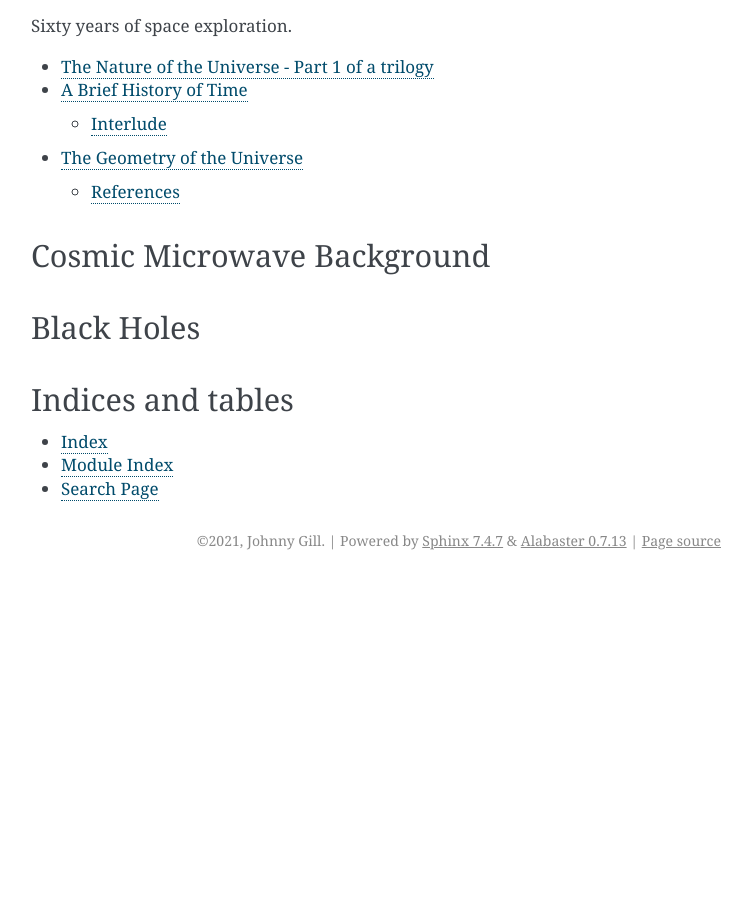
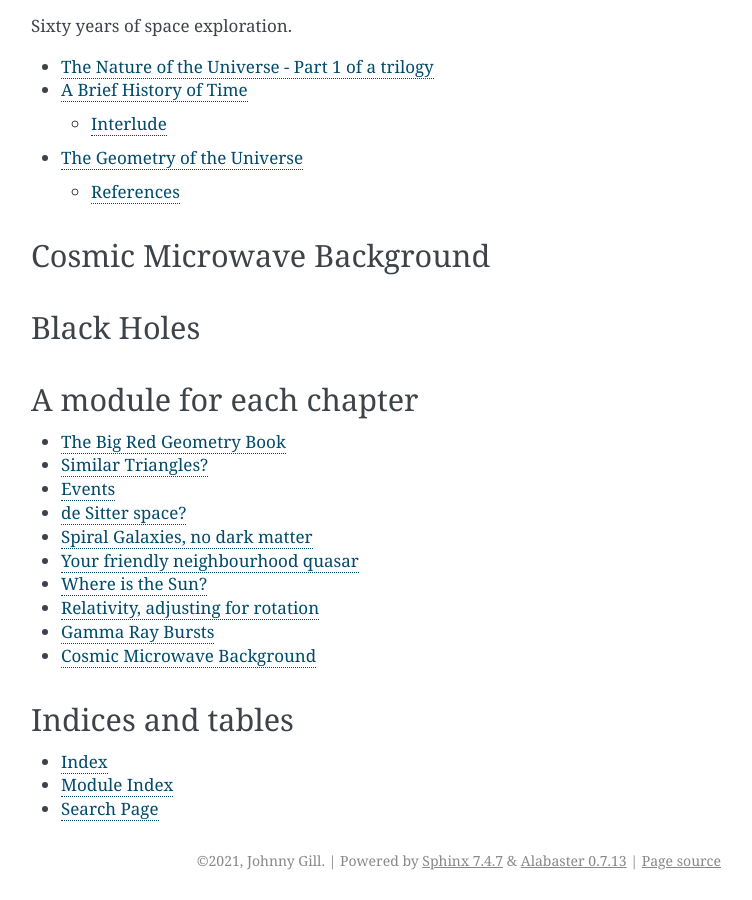
Before and after one commit to swfiua/gotu, a Sphinx documentation site: the page built from docs/index.rst, in a window 1280 px wide and 900 px high, scrolled down 1878 px. Shown: the whole window, without its empty margins (389-1141 px from the left). Built offline with Sphinx 7.4.7, drawn with Linux system fonts in a browser that asks for light colours; formulas are drawn with MathJax 3; before the commit the page ends 2458 px from its top, so only the background shows below that; some of the changed text lies outside the part shown.

Commit message:
stub docs for modules

```diff
--- a/docs/conf.py
+++ b/docs/conf.py
@@ -31,6 +31,12 @@ release = '0.1'
 # extensions coming with Sphinx (named 'sphinx.ext.*') or your custom
 # ones.
 extensions = [
+    'sphinx.ext.autodoc',
+    'sphinx.ext.intersphinx',
+    'sphinx.ext.todo',
+    'sphinx.ext.coverage',
+    'sphinx.ext.imgmath',
+    'sphinx.ext.viewcode',
 ]
 
 # Add any paths that contain templates here, relative to this directory.
--- /dev/null
+++ b/docs/dss.rst
@@ -0,0 +1,8 @@
+
+===================================
+de Sitter space?
+===================================
+
+
+.. automodule:: gotu.dss
+    :members:
--- /dev/null
+++ b/docs/grb.rst
@@ -0,0 +1,8 @@
+
+===================================
+Gamma Ray Bursts
+===================================
+
+
+.. automodule:: gotu.grb
+    :members:
--- a/docs/index.rst
+++ b/docs/index.rst
@@ -9,6 +9,7 @@ The Geometry of the Universe
 
    gotu
    pc
+
 
 A space time trilogy
 ====================
@@ -30,6 +31,33 @@ Cosmic Microwave Background
 Black Holes
 ===========
 
+A module for each chapter
+=========================
+
+.. toctree::
+
+   tbrgb
+
+   triangle
+
+   events
+
+   dss
+
+   spiral
+
+   quasar
+
+   wits
+
+   relativity
+
+   grb
+
+   cmb
+
+
+
 Indices and tables
 ==================
 
--- /dev/null
+++ b/docs/quasar.rst
@@ -0,0 +1,8 @@
+
+===================================
+Your friendly neighbourhood quasar
+===================================
+
+
+.. automodule:: gotu.quasar
+    :members:
--- /dev/null
+++ b/docs/relativity.rst
@@ -0,0 +1,8 @@
+
+===================================
+Relativity, adjusting for rotation
+===================================
+
+
+.. automodule:: gotu.relativity
+    :members:
--- /dev/null
+++ b/docs/spiral.rst
@@ -0,0 +1,8 @@
+
+===================================
+Spiral Galaxies, no dark matter
+===================================
+
+
+.. automodule:: gotu.spiral
+    :members:
--- /dev/null
+++ b/docs/stub.py
@@ -0,0 +1,22 @@
+"""
+create a stub file that just extracts the doc from the module.
+"""
+import sys
+module, title = sys.argv[1:3]
+print(module)
+print(title)
+
+ss = """
+===================================
+%s
+===================================
+
+
+.. automodule:: gotu.%s
+    :members:
+
+
+"""
+
+with open(f'{module}.rst', 'w') as f:
+    f.write(ss % (title, module))
--- /dev/null
+++ b/docs/triangle.rst
@@ -0,0 +1,8 @@
+
+===================================
+Similar Triangles?
+===================================
+
+
+.. automodule:: gotu.triangle
+    :members:
--- /dev/null
+++ b/docs/wits.rst
@@ -0,0 +1,8 @@
+
+===================================
+Where is the Sun?
+===================================
+
+
+.. automodule:: gotu.wits
+    :members:
```
Also changed, not shown: docs/events.rst (added, +8 -0 lines).
